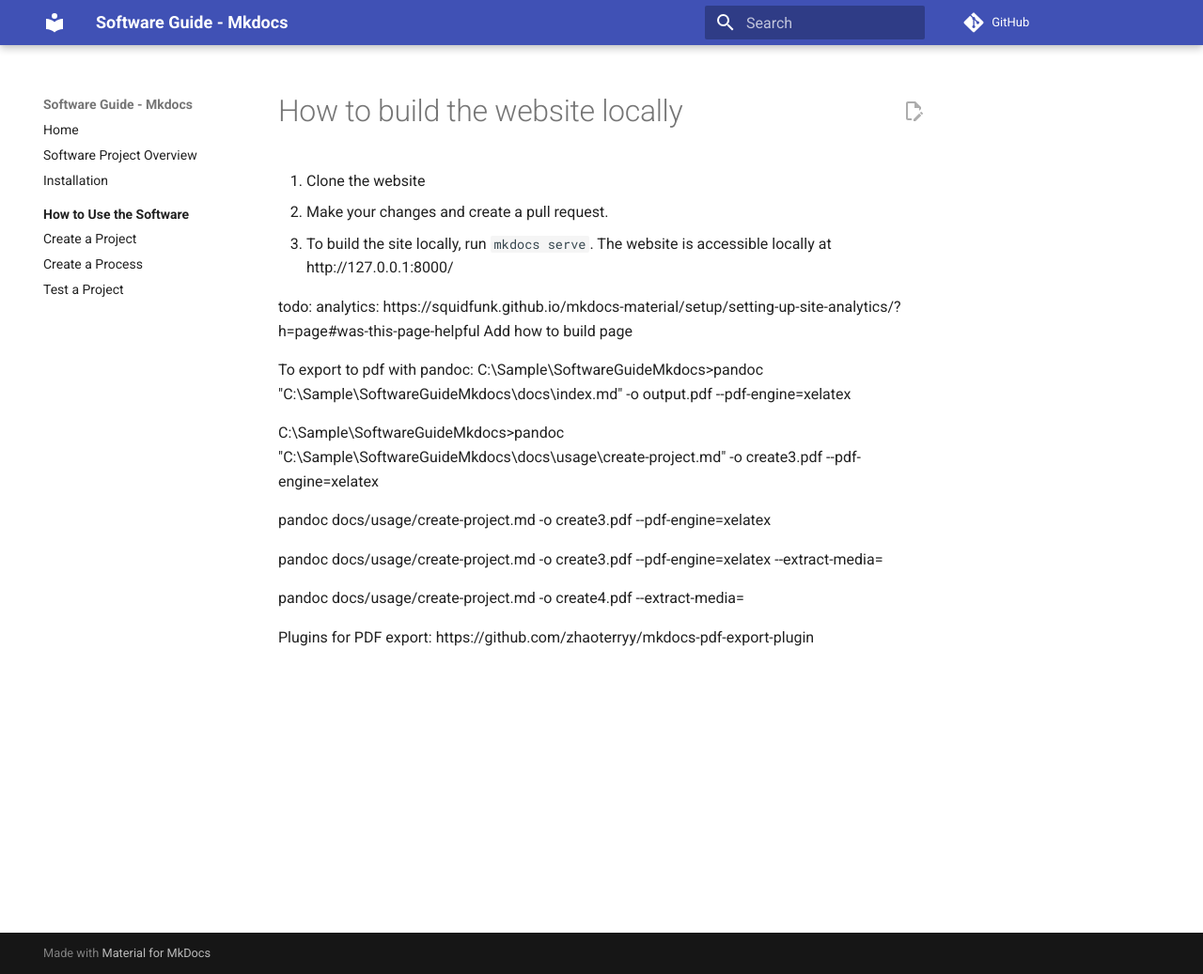
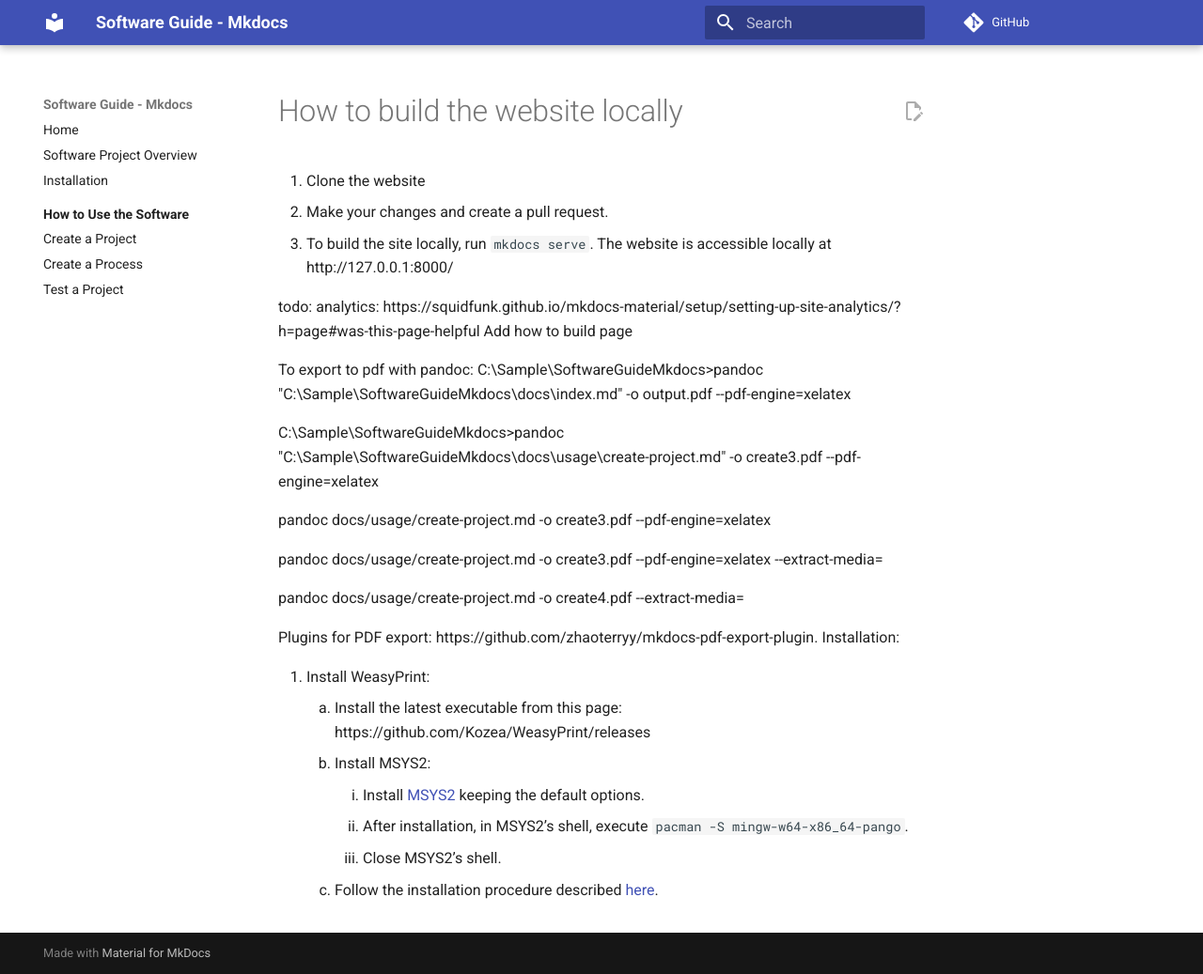
Before and after one commit to lenadoc/SoftwareGuideMkdocs, an MkDocs documentation site: the page built from docs/how-to-build.md, in a window 1280 px wide and 1037 px high. Shown: the whole window at 94% size. Built offline with MkDocs 1.6.1 and Material for MkDocs 9.7.7, drawn with Linux system fonts in a browser that asks for light colours; comment, search, counter and statistics services are not loaded.

Commit message:
pdf plugin

```diff
--- a/docs/how-to-build.md
+++ b/docs/how-to-build.md
@@ -19,4 +19,12 @@
 
 pandoc docs/usage/create-project.md -o create4.pdf --extract-media=
 
-Plugins for PDF export: https://github.com/zhaoterryy/mkdocs-pdf-export-plugin
+Plugins for PDF export: https://github.com/zhaoterryy/mkdocs-pdf-export-plugin. Installation:
+
+1. Install WeasyPrint:
+    1. Install the latest executable from this page: https://github.com/Kozea/WeasyPrint/releases
+    2. Install MSYS2:
+        1. Install [MSYS2](https://www.msys2.org/#installation) keeping the default options.
+        2. After installation, in MSYS2’s shell, execute `pacman -S mingw-w64-x86_64-pango`.
+        3. Close MSYS2’s shell.
+    3. Follow the installation procedure described [here](https://github.com/zhaoterryy/mkdocs-pdf-export-plugin?tab=readme-ov-file#installation).
--- a/mkdocs.yml
+++ b/mkdocs.yml
@@ -47,6 +47,8 @@
       - Test a Project: usage/test-project.md
 plugins:
   - search
+  - pdf-export:
+      combined: true
 
 markdown_extensions:
   - tables
```
Also changed, not shown: docs/index.md (+2 -2 lines), 4 other files.
